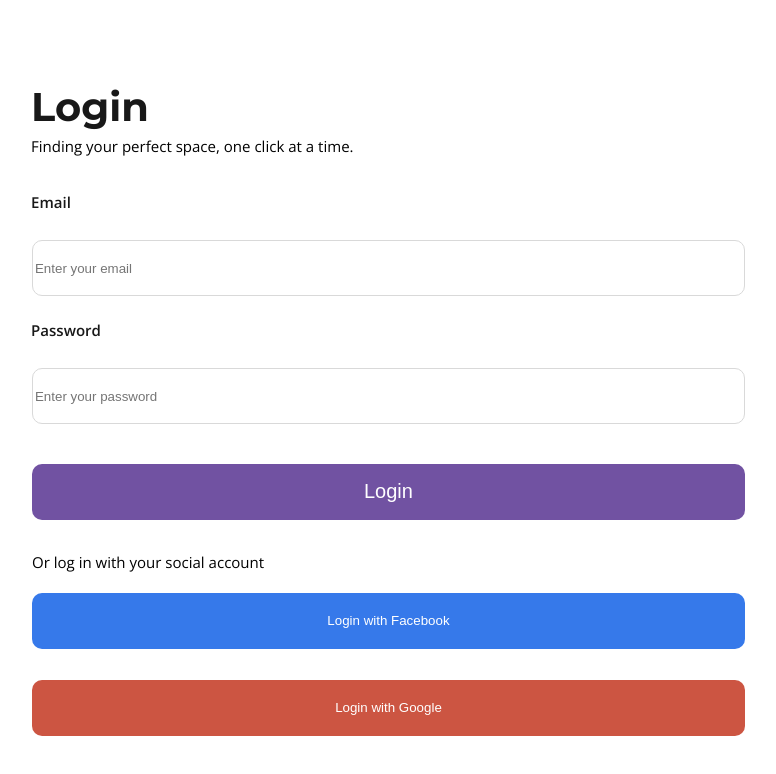
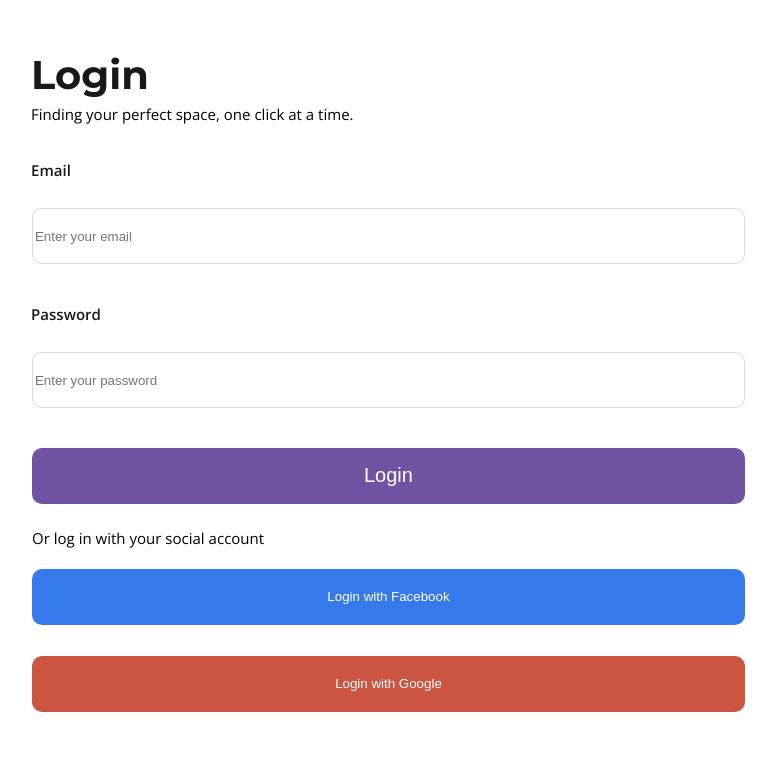
Before and after one commit to coderaticebear/BuyerFolio-Frontend, an Angular app: page / in a window 1280 px wide. Shown: the top 774 px of the page, without its empty margins (368-1144 px from the left). Built offline with nearby package versions, Linux system fonts and the light colour scheme.

Commit message:
Login Page

```diff
--- a/src/app/login/login.component.css
+++ b/src/app/login/login.component.css
@@ -20,7 +20,7 @@
   position: absolute;
 }
 .header {
-  top: 6rem;
+  top: 4rem;
   left: 24.94rem;
   width: 20.5rem;
   height: 3.88rem;
@@ -47,7 +47,7 @@
 }
 .email-input {
   position: absolute;
-  top: 12rem;
+  top: 10rem;
   left: 24.94rem;
   width: 44.63rem;
   height: 6.5rem;
@@ -64,7 +64,7 @@
 }
 .password-input {
   position: absolute;
-  top: 20rem;
+  top: 19rem;
   left: 24.94rem;
   width: 44.63rem;
   height: 6.5rem;
@@ -93,7 +93,7 @@
   height: 3.5rem;
 }
 .sign-up-button {
-  top: 29rem;
+  top: 28rem;
   left: 25rem;
   font-size: var(--font-size-xl);
   color: var(--white);
@@ -149,7 +149,7 @@
 }
 .social-sign-up-section {
   position: absolute;
-  top: 34.5rem;
+  top: 33rem;
   left: 25rem;
   width: 44.56rem;
   height: 12.5rem;
```
